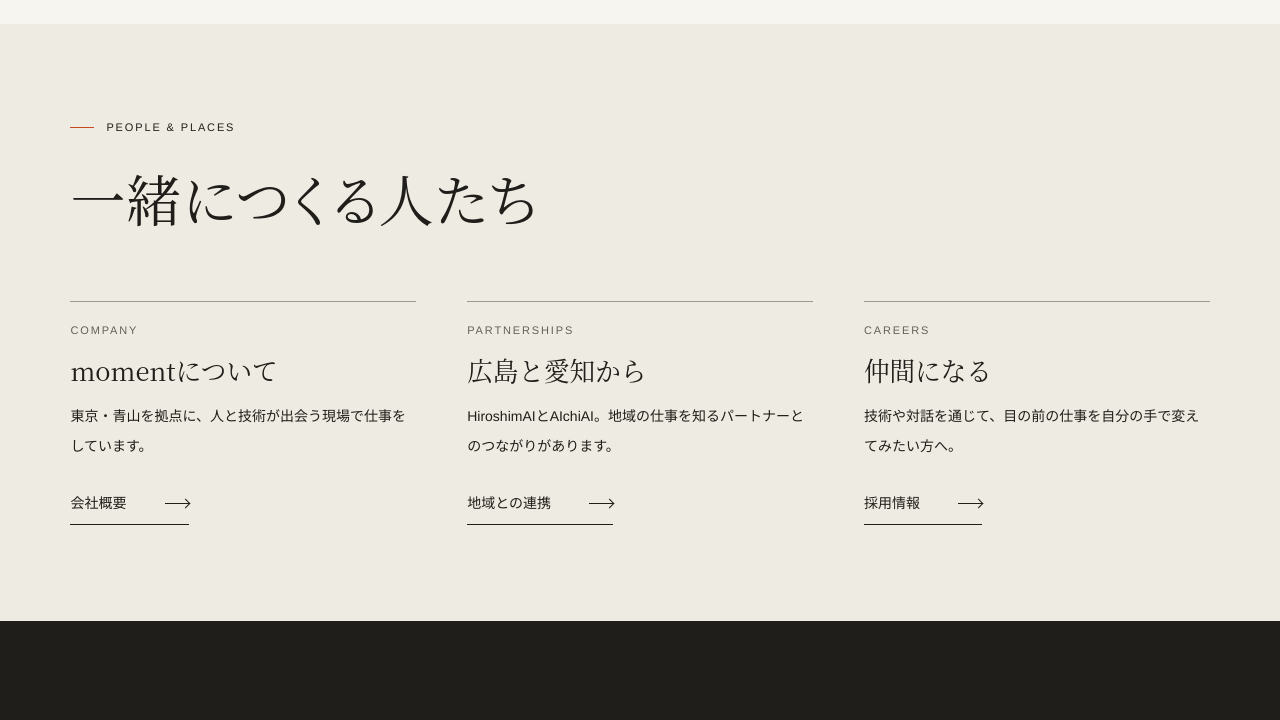
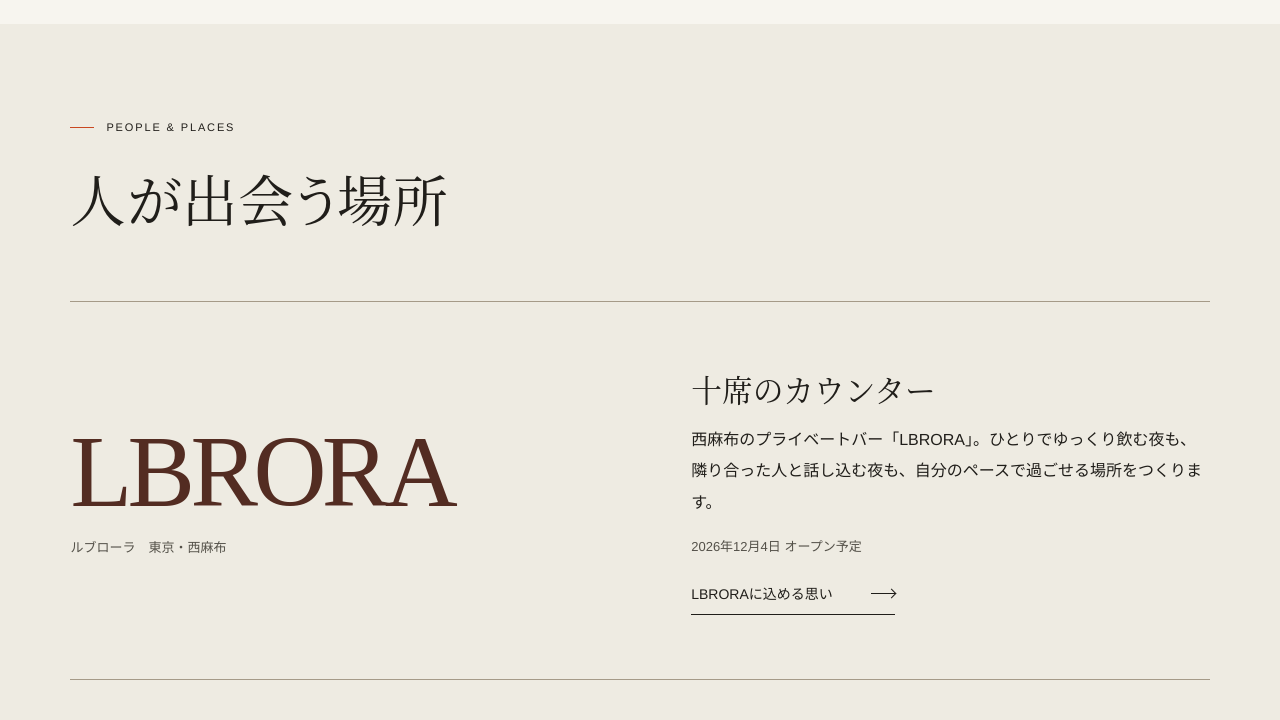
Before and after one commit to moment847/moment-hp, a plain HTML site: page index.html in a window 1280 px wide. Shown: the part 3960-4680 px from the top of the page. Drawn offline with Linux system fonts and the light colour scheme.

Commit message:
Introduce LBRORA in the founder’s letter and the corporate site

```diff
--- a/assets/humanity/site.css
+++ b/assets/humanity/site.css
@@ -309,3 +309,12 @@ details[open]>summary .plus::after { transform:rotate(0); }
 @media (prefers-reduced-motion:no-preference) {
   .quiet .text-link:hover .direction { transform: none; }
 }
+.bar-feature { display:grid; grid-template-columns:1fr 1fr; gap:clamp(35px,8vw,140px); align-items:center; margin-top:clamp(32px,5vw,82px); padding-block:clamp(35px,5vw,82px); border-block:1px solid #a59a88; }
+.bar-name h3 { color:#532c22; font:400 clamp(52px,7.9vw,133px)/1 var(--serif); letter-spacing:-.045em; }
+.bar-name p,.opening-note { font-size:13px; color:var(--soft); }
+.bar-name p { margin-top:12px; }
+.bar-copy h4 { font:500 clamp(24px,2.4vw,45px)/1.5 var(--mincho); margin-bottom:12px; }
+.bar-copy .text-link { margin-top:12px; }
+.bar-letter { margin:28px 0; padding:8px 0 8px clamp(18px,2vw,35px); border-left:2px solid var(--ember); }
+.bar-letter h4 { font:500 clamp(21px,2vw,31px)/1.55 var(--mincho); margin-bottom:16px; }
+@media(max-width:760px) { .bar-feature { grid-template-columns:minmax(0,1fr); gap:22px; } }
--- a/index.html
+++ b/index.html
@@ -44,7 +44,11 @@
         <div class="small-links"><a id="training" href="/solutions#training">AI研修</a><a id="advisory" href="/solutions#advisory">AI顧問</a><a id="fde" href="/solutions#fde">FDE</a><a id="development" href="/solutions#development">受託開発</a></div></article>
         <article class="field-row reveal" id="beyond"><div><p class="field-en" lang="en">Communication</p><h3><a href="/business#sales">営業とマーケティング</a></h3></div><p>誰に、何を、どう届けるか。お客様の言葉と相手の反応を行き来しながら、出会い方を組み立てます。</p><div class="small-links"><a id="sales" href="/business#sales">営業支援</a><a id="digital-marketing" href="/business#digital-marketing">デジタルマーケティング</a></div></article>
         <article class="field-row reveal" id="actify"><div><p class="field-en" lang="en">Education</p><h3><a href="/business#actify">教育事業 Actify</a></h3></div><p>何を学び、明日どう動くかを自分で決める。大学受験を通じて、その力を育てるオンラインコーチングです。</p><div class="small-links"><a href="https://actify.moment-tokyo.jp/">Actify公式サイト <span aria-hidden="true">↗</span></a></div></article>
-      </div><a class="text-link" href="/services">事業紹介へ<i class="direction" aria-hidden="true"></i></a></div></section><section class="method with-plate wrap" id="approach"><div class="reveal"><p class="eyebrow" lang="en">Approach</p><h2>まだ依頼に<br>なっていないこと</h2></div><div class="flow-copy reveal"><p>相談の言葉には、まだ続きがあります。「この作業を減らしたい」と聞いたら、その時間が戻ったときに何をしたいのかも伺います。お客様自身がまだ言葉にしていない可能性に、提案の出発点があるからです。</p><p>仮説が生まれたら、その場で描き、小さくつくり、使う人に渡す。返ってきた反応をもとに手を入れる。現場に深く関わることが、私たちの創造力と実行の速さを支えています。</p></div></section><div class="wrap human-landscape"><figure class="plate crossing reveal"><img src="/assets/humanity/crossing.webp" alt="交差する歩道橋を二人が別々の方向から歩く" loading="lazy" decoding="async" width="1440" height="960"></figure></div><section class="connections"><div class="wrap"><div class="connections-intro reveal"><p class="eyebrow" lang="en">People & places</p><h2>一緒につくる人たち</h2></div>
+      </div><a class="text-link" href="/services">事業紹介へ<i class="direction" aria-hidden="true"></i></a></div></section><section class="method with-plate wrap" id="approach"><div class="reveal"><p class="eyebrow" lang="en">Approach</p><h2>まだ依頼に<br>なっていないこと</h2></div><div class="flow-copy reveal"><p>相談の言葉には、まだ続きがあります。「この作業を減らしたい」と聞いたら、その時間が戻ったときに何をしたいのかも伺います。お客様自身がまだ言葉にしていない可能性に、提案の出発点があるからです。</p><p>仮説が生まれたら、その場で描き、小さくつくり、使う人に渡す。返ってきた反応をもとに手を入れる。現場に深く関わることが、私たちの創造力と実行の速さを支えています。</p></div></section><div class="wrap human-landscape"><figure class="plate crossing reveal"><img src="/assets/humanity/crossing.webp" alt="交差する歩道橋を二人が別々の方向から歩く" loading="lazy" decoding="async" width="1440" height="960"></figure></div><section class="connections"><div class="wrap"><div class="connections-intro reveal"><p class="eyebrow" lang="en">People & places</p><h2>人が出会う場所</h2></div>
+    <article id="lbrora" class="bar-feature reveal">
+      <div class="bar-name"><h3 lang="en">LBRORA</h3><p>ルブローラ　東京・西麻布</p></div>
+      <div class="bar-copy"><h4>十席のカウンター</h4><p>西麻布のプライベートバー「LBRORA」。ひとりでゆっくり飲む夜も、隣り合った人と話し込む夜も、自分のペースで過ごせる場所をつくります。</p><p class="opening-note"><time datetime="2026-12-04">2026年12月4日</time> オープン予定</p><a class="text-link" href="/message#lbrora">LBRORAに込める思い<i class="direction" aria-hidden="true"></i></a></div>
+    </article>
     <div class="connections-grid"><article id="company"><p class="eyebrow" lang="en">Company</p><h3>momentについて</h3><p>東京・青山を拠点に、人と技術が出会う現場で仕事をしています。</p><a class="text-link" href="/about">会社概要<i class="direction" aria-hidden="true"></i></a></article>
     <article id="regional"><p class="eyebrow" lang="en">Partnerships</p><h3>広島と愛知から</h3><p>HiroshimAIとAIchiAI。地域の仕事を知るパートナーとのつながりがあります。</p><a class="text-link" href="/about#regional">地域との連携<i class="direction" aria-hidden="true"></i></a></article>
     <article id="careers"><p class="eyebrow" lang="en">Careers</p><h3>仲間になる</h3><p>技術や対話を通じて、目の前の仕事を自分の手で変えてみたい方へ。</p><a class="text-link" href="/careers">採用情報<i class="direction" aria-hidden="true"></i></a></article></div></div></section></main>
```
Also changed, not shown: message.html (+4 -2 lines), services.html (+3 -3 lines), llms.txt.
